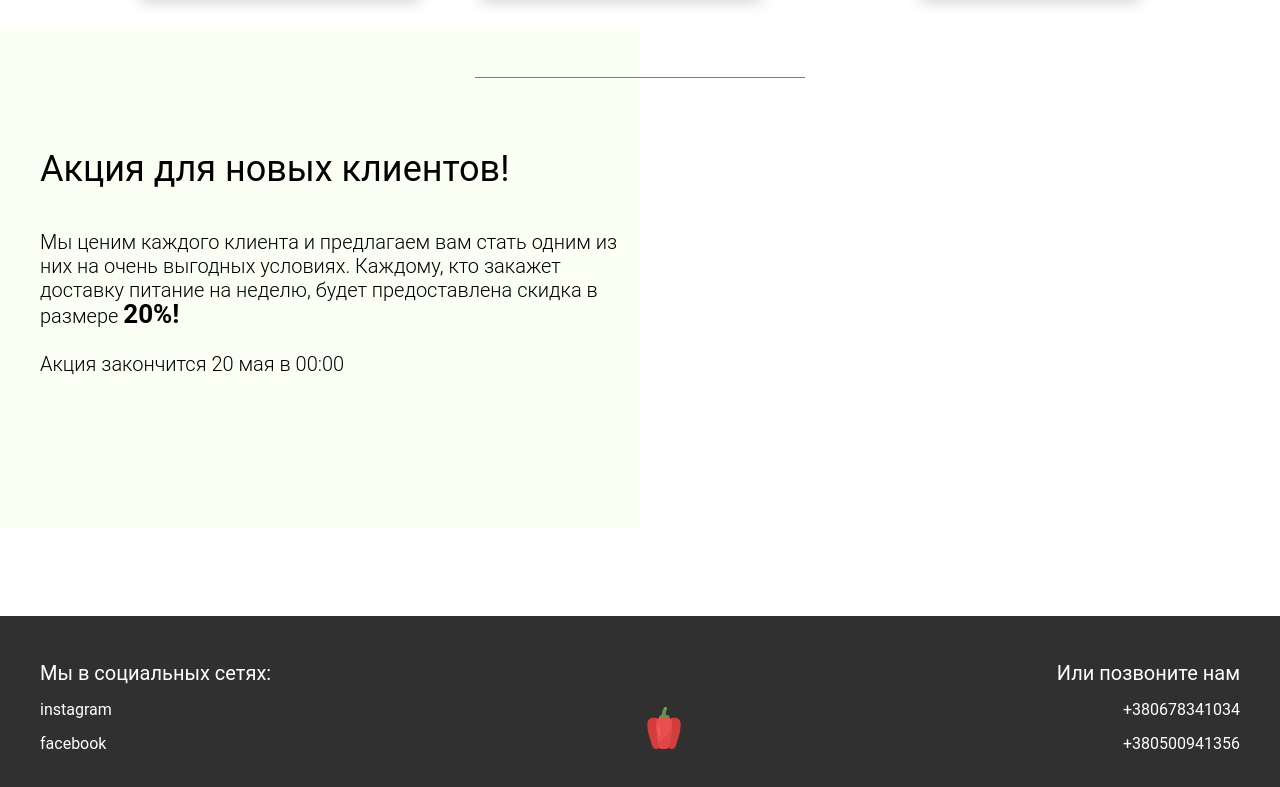
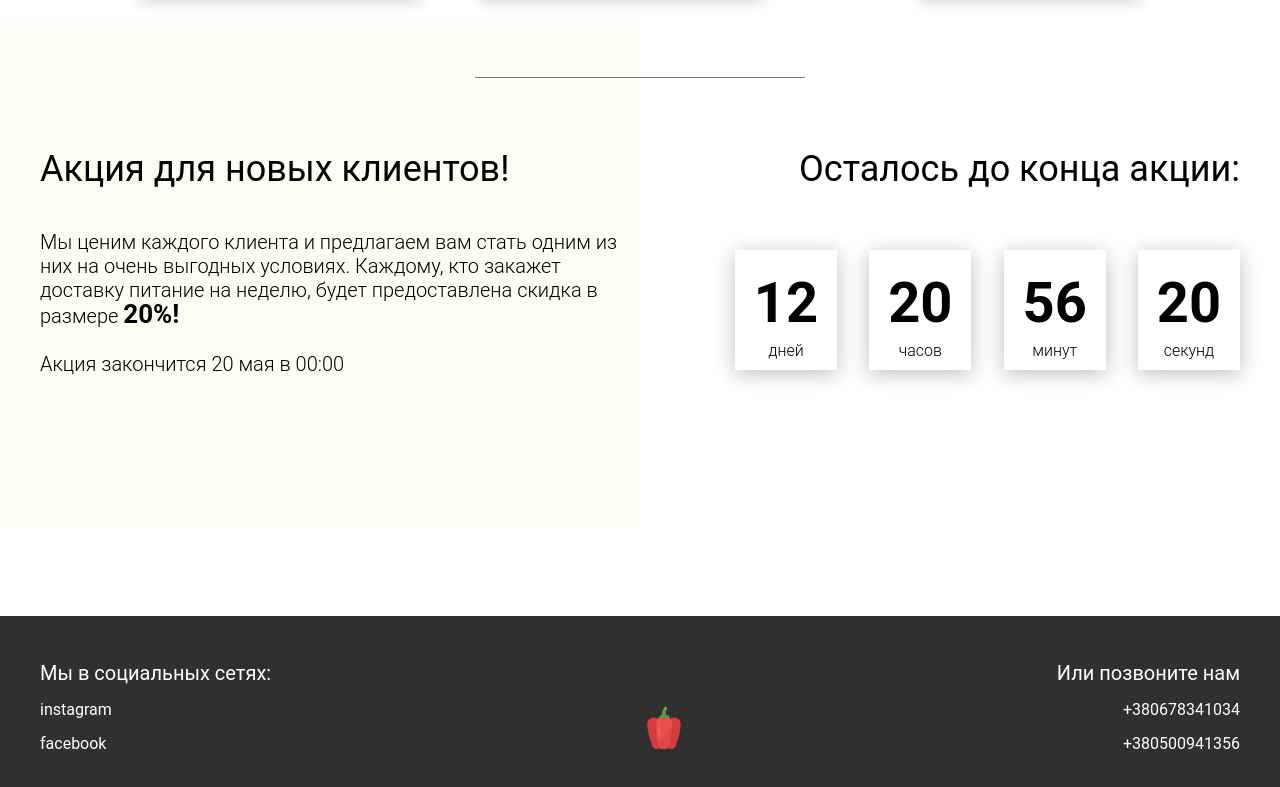
Before and after one commit to Zhavlon/JS-course, a plain HTML site: page lesson 2/Food/index.html in a window 1280 px wide. Shown: the part 3448-4235 px from the top of the page. Drawn offline with Linux system fonts and the light colour scheme.

Commit message:
added timer

```diff
--- a/lesson 2/Food/index.html
+++ b/lesson 2/Food/index.html
@@ -39,25 +39,30 @@
 			<div class="tabcontent">
 				<img src="img/tabs/vegy.jpg" alt="vegy">
 				<div class="tabcontent__descr">
-                        Меню "Фитнес" - это новый подход к приготовлению блюд: больше свежих овощей и фруктов. Для людей, которые интересуются спортом; активных и здоровых. Это абсолютно новый продукт с оптимальной ценой и высоким качеством!
+					Меню "Фитнес" - это новый подход к приготовлению блюд: больше свежих овощей и фруктов. Для людей,
+					которые интересуются спортом; активных и здоровых. Это абсолютно новый продукт с оптимальной ценой и
+					высоким качеством!
 				</div>
 			</div>
 			<div class="tabcontent">
 				<img src="img/tabs/elite.jpg" alt="elite">
 				<div class="tabcontent__descr">
-                        Меню “Премиум” - мы используем не только красивый дизайн упаковки, но и качественное исполнение блюд. Красная рыба, морепродукты, фрукты - ресторанное меню без похода в ресторан!
+					Меню “Премиум” - мы используем не только красивый дизайн упаковки, но и качественное исполнение
+					блюд. Красная рыба, морепродукты, фрукты - ресторанное меню без похода в ресторан!
 				</div>
 			</div>
 			<div class="tabcontent">
 				<img src="img/tabs/post.jpg" alt="post">
 				<div class="tabcontent__descr">
-                        Наше специальное “Постное меню” - это тщательный подбор ингредиентов: полное отсутствие продуктов животного происхождения. Полная гармония с собой и природой в каждом элементе! Все будет Ом!
+					Наше специальное “Постное меню” - это тщательный подбор ингредиентов: полное отсутствие продуктов
+					животного происхождения. Полная гармония с собой и природой в каждом элементе! Все будет Ом!
 				</div>
 			</div>
 			<div class="tabcontent">
 				<img src="img/tabs/hamburger.jpg" alt="vegy">
 				<div class="tabcontent__descr">
-                        Меню "Сбалансированное" - это соответствие вашего рациона всем научным рекомендациям. Мы тщательно просчитываем вашу потребность в к/б/ж/у и создаем лучшие блюда для вас.
+					Меню "Сбалансированное" - это соответствие вашего рациона всем научным рекомендациям. Мы тщательно
+					просчитываем вашу потребность в к/б/ж/у и создаем лучшие блюда для вас.
 				</div>
 			</div>
 			<div class="tabheader">
@@ -82,7 +87,9 @@
 		<div class="offer__text">
 			<h2 class="title">Что мы можем вам предложить?</h2>
 			<div class="offer__descr">
-                    Наша основная идея - это правильное питание. Оно может быть простым и вкусным. Мы не просто доставка, мы сервис! Мы взяли на себя все расчеты БЖУ, калорийности, объемов порций и прочие важные, но скучные аспекты. Вам остается только полезная, сытная и правильная еда, которую мы привозим прямо под дверь.
+				Наша основная идея - это правильное питание. Оно может быть простым и вкусным. Мы не просто доставка, мы
+				сервис! Мы взяли на себя все расчеты БЖУ, калорийности, объемов порций и прочие важные, но скучные
+				аспекты. Вам остается только полезная, сытная и правильная еда, которую мы привозим прямо под дверь.
 			</div>
 		</div>
 		<div class="offer__action">
@@ -93,11 +100,13 @@
 		<div class="offer__advantages">
 			<h2>Быстро и полезно</h2>
 			<div class="offer__advantages-text">
-                    Готовка дома занимает много сил, времени и нервов. Мы привозим еду сразу на целый день, и ты можешь действовать так, как тебе удобно, не подстраиваясь ни под кого и будучи уверенным в качестве продукта!
+				Готовка дома занимает много сил, времени и нервов. Мы привозим еду сразу на целый день, и ты можешь
+				действовать так, как тебе удобно, не подстраиваясь ни под кого и будучи уверенным в качестве продукта!
 			</div>
 			<h2>Правильный рацион</h2>
 			<div class="offer__advantages-text">
-                    Мы разработали специальное меню, где учтены все нюансы правильного питания, от баланса БЖУ до их приготовления и дробления рациона.
+				Мы разработали специальное меню, где учтены все нюансы правильного питания, от баланса БЖУ до их
+				приготовления и дробления рациона.
 			</div>
 		</div>
 		<div class="offer__slider">
@@ -150,7 +159,7 @@
 			</div>
 			<div class="calculating__choose calculating__choose_medium">
 				<input type="text" id="height" placeholder="Введите рост" class="calculating__choose-item">
-                    <input type="text" id="weight" placeholder="Введите вес"  class="calculating__choose-item">
+				<input type="text" id="weight" placeholder="Введите вес" class="calculating__choose-item">
 				<input type="text" id="age" placeholder="Введите возраст" class="calculating__choose-item">
 			</div>
 
@@ -158,8 +167,9 @@
 				Выберите вашу физическая активность
 			</div>
 			<div class="calculating__choose calculating__choose_big">
-                    <div id="low" class="calculating__choose-item">Низкая активность </div>
-                    <div id="small"  class="calculating__choose-item calculating__choose-item_active">Невысокая активность</div>
+				<div id="low" class="calculating__choose-item">Низкая активность</div>
+				<div id="small" class="calculating__choose-item calculating__choose-item_active">Невысокая активность
+				</div>
 				<div id="medium" class="calculating__choose-item">Умеренная активность</div>
 				<div id="high" class="calculating__choose-item">Высокая активность</div>
 			</div>
@@ -188,7 +198,10 @@
 			<div class="menu__item">
 				<img src="img/tabs/vegy.jpg" alt="vegy">
 				<h3 class="menu__item-subtitle">Меню "Фитнес"</h3>
-                    <div class="menu__item-descr">Меню "Фитнес" - это новый подход к приготовлению блюд: больше свежих овощей и фруктов. Продукт активных и здоровых людей. Это абсолютно новый продукт с оптимальной ценой и высоким качеством!</div>
+				<div class="menu__item-descr">Меню "Фитнес" - это новый подход к приготовлению блюд: больше свежих
+					овощей и фруктов. Продукт активных и здоровых людей. Это абсолютно новый продукт с оптимальной ценой
+					и высоким качеством!
+				</div>
 				<div class="menu__item-divider"></div>
 				<div class="menu__item-price">
 					<div class="menu__item-cost">Цена:</div>
@@ -198,7 +211,10 @@
 			<div class="menu__item">
 				<img src="img/tabs/elite.jpg" alt="elite">
 				<h3 class="menu__item-subtitle">Меню “Премиум”</h3>
-                    <div class="menu__item-descr">В меню “Премиум” мы используем не только красивый дизайн упаковки, но и качественное исполнение блюд. Красная рыба, морепродукты, фрукты - ресторанное меню без похода в ресторан!</div>
+				<div class="menu__item-descr">В меню “Премиум” мы используем не только красивый дизайн упаковки, но и
+					качественное исполнение блюд. Красная рыба, морепродукты, фрукты - ресторанное меню без похода в
+					ресторан!
+				</div>
 				<div class="menu__item-divider"></div>
 				<div class="menu__item-price">
 					<div class="menu__item-cost">Цена:</div>
@@ -208,7 +224,10 @@
 			<div class="menu__item">
 				<img src="img/tabs/post.jpg" alt="post">
 				<h3 class="menu__item-subtitle">Меню "Постное"</h3>
-                    <div class="menu__item-descr">Меню “Постное” - это тщательный подбор ингредиентов: полное отсутствие продуктов животного происхождения, молоко из миндаля, овса, кокоса или гречки, правильное количество белков за счет тофу и импортных вегетарианских стейков. </div>
+				<div class="menu__item-descr">Меню “Постное” - это тщательный подбор ингредиентов: полное отсутствие
+					продуктов животного происхождения, молоко из миндаля, овса, кокоса или гречки, правильное количество
+					белков за счет тофу и импортных вегетарианских стейков.
+				</div>
 				<div class="menu__item-divider"></div>
 				<div class="menu__item-price">
 					<div class="menu__item-cost">Цена:</div>
@@ -243,6 +262,27 @@
 				Каждому, кто закажет доставку питание на неделю, будет предоставлена скидка в размере <span>20%!</span>
 				<br><br>
 				Акция закончится 20 мая в 00:00
+			</div>
+		</div>
+		<div class="promotion__timer">
+			<div class="title">Осталось до конца акции:</div>
+			<div class="timer">
+				<div class="timer__block">
+					<span id="days">12</span>
+					дней
+				</div>
+				<div class="timer__block">
+					<span id="hours">20</span>
+					часов
+				</div>
+				<div class="timer__block">
+					<span id="minutes">56</span>
+					минут
+				</div>
+				<div class="timer__block">
+					<span id="seconds">20</span>
+					секунд
+				</div>
 			</div>
 		</div>
 	</div>
```
Lines whose indentation alone changed are shown as unchanged.
